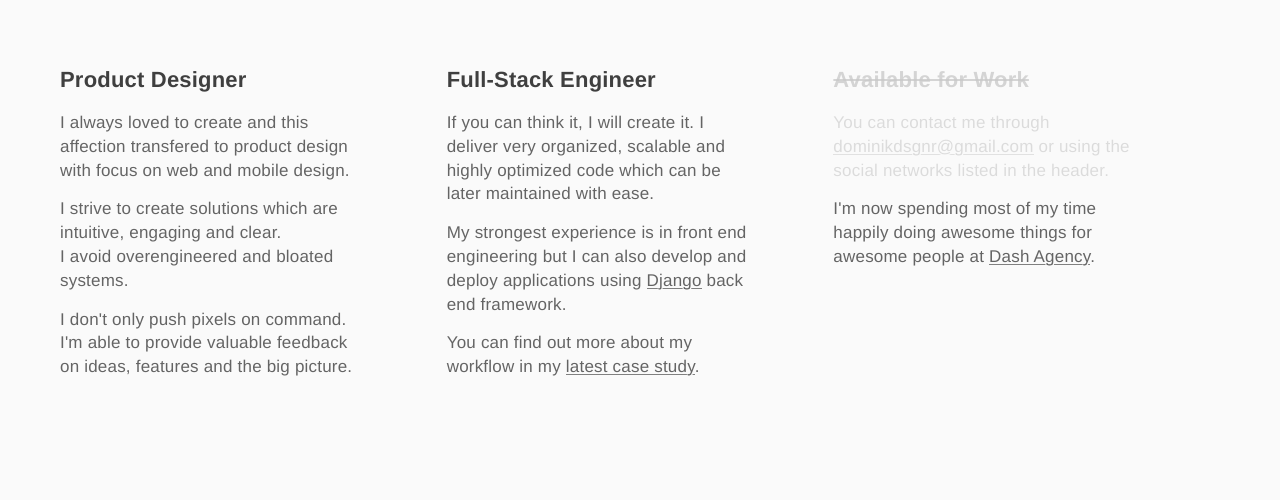
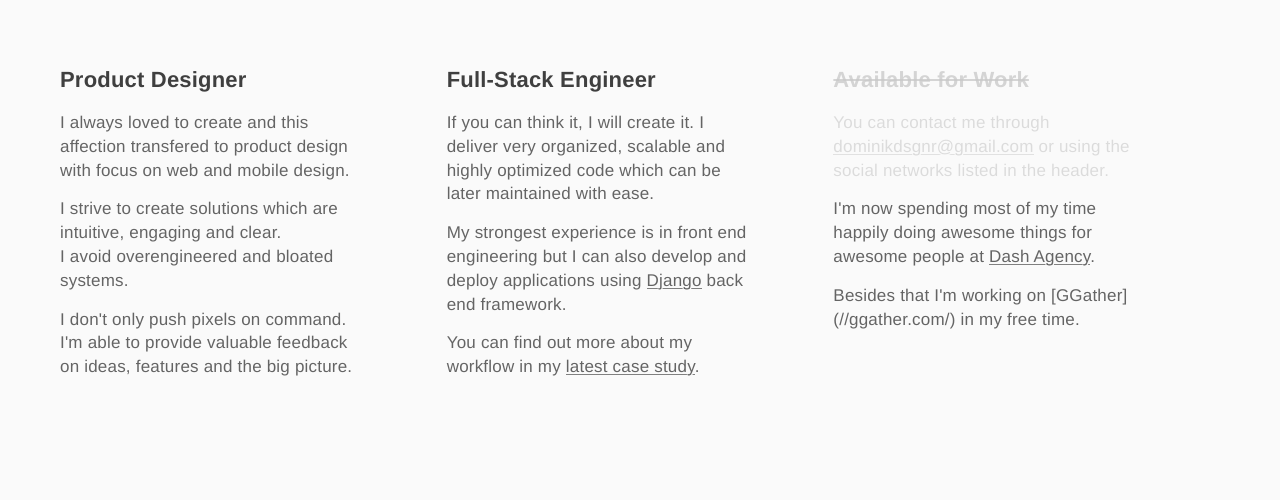
Before and after one commit to DominikSerafin/DominikSerafin.github.io, a website: page index.html in a window 1280 px wide. Shown: the part 300-800 px from the top of the page. Drawn offline with Linux system fonts and the light colour scheme.

Commit message:
Update index.html

```diff
--- a/index.html
+++ b/index.html
@@ -180,6 +180,8 @@
                     <p style="opacity: .2;">You can contact me through <script>document.write(unescape("%3c%61%20%68%72%65%66%3d%22%6d%61%69%6c%74%6f%3a%64%6f%6d%69%6e%69%6b%64%73%67%6e%72%40%67%6d%61%69%6c%2e%63%6f%6d%22%3e%64%6f%6d%69%6e%69%6b%64%73%67%6e%72%40%67%6d%61%69%6c%2e%63%6f%6d%3c%2f%61%3e"));</script><noscript>&mdash; you need to have javascript enabled to see this email &mdash; </noscript> or using the social networks listed in the header.</p>
 
                     <p>I'm now spending most of my time happily doing awesome things for awesome people at <a href="http://dashagency.com/">Dash Agency</a>.</p>
+
+                    <p>Besides that I'm working on [GGather](//ggather.com/) in my free time.</p>
 
                 </section>
 
```
